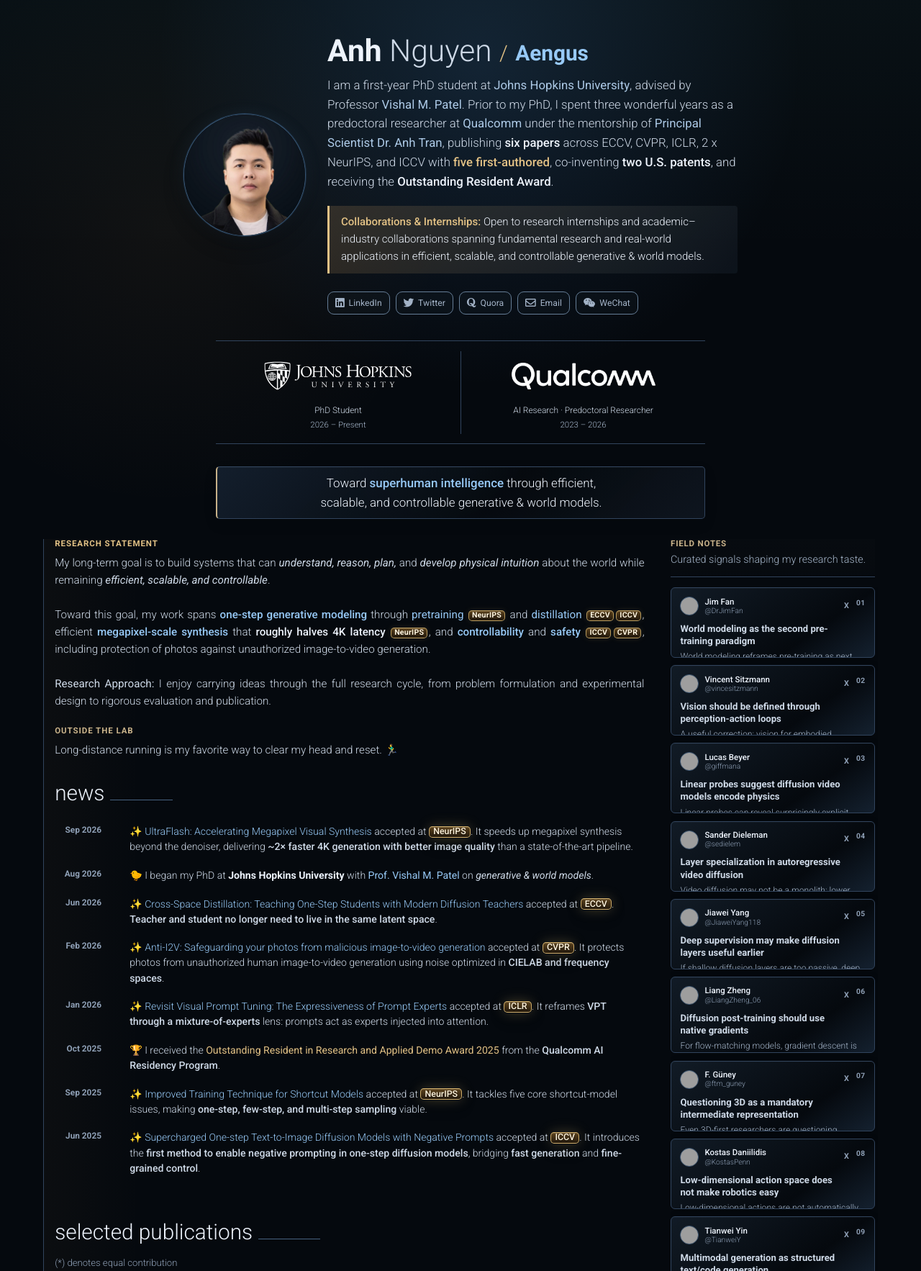
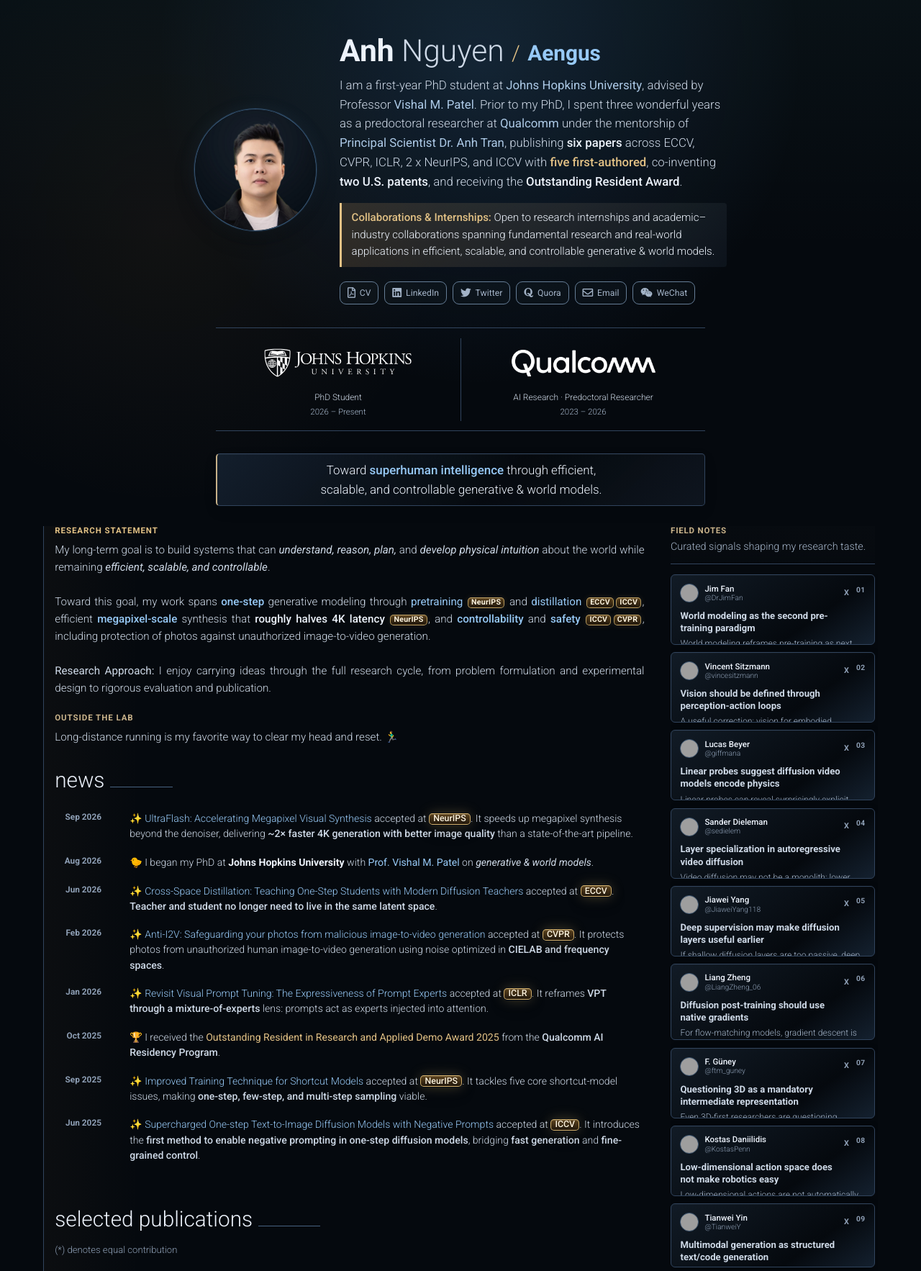
Before and after one commit to aengusng8/aengusng8.github.io, a Jekyll site: the page built from _pages/about.md, in a window 1280 px wide, cut to the strip 0-1766 px from the top of the page. Shown: the whole strip at 72% size. Built offline with Jekyll 4.4.1, drawn with Linux system fonts in a browser that asks for light colours; emoji names are drawn with the system emoji font; comment, search, counter and statistics services are not loaded; a style sheet for code colours, icons or effects is not loaded; grey boxes are pictures that could not be loaded.

Commit message:
Add CV button and align profile hero content

```diff
--- a/_includes/social.html
+++ b/_includes/social.html
@@ -1,3 +1,4 @@
+            <a href="{{ '/cv.pdf' | relative_url }}" title="View CV (PDF)" target="_blank" rel="noopener noreferrer"><i class="far fa-file-pdf" aria-hidden="true"></i><span>CV</span></a>
             {%- if site.linkedin_username -%}
             <a href="https://www.linkedin.com/in/{{ site.linkedin_username }}" title="LinkedIn"><i class="fab fa-linkedin" aria-hidden="true"></i><span>LinkedIn</span></a>
             {% endif %}
--- a/_layouts/about.html
+++ b/_layouts/about.html
@@ -6,8 +6,8 @@
       <div class="post">
         <article>
           {% if page.profile -%}
-          <div class="row profile-hero">
-            <div class="col-sm-3 profile-hero__media">
+          <div class="profile-hero">
+            <div class="profile-hero__media">
               {%- if page.profile.image %}
                 {% if page.profile.image_cicular %}
                   <div class="profile-avatar profile-avatar--circle">
@@ -30,7 +30,7 @@
                 {% endif %}
               {% endif -%}
             </div>
-            <div class="col-sm-9 profile-hero__body">
+            <div class="profile-hero__body">
               <h1 class="profile-hero__name">
                 <span class="profile-hero__name-strong">Anh</span>
                 <span class="profile-hero__name-light">Nguyen</span>
--- a/_pages/about.md
+++ b/_pages/about.md
@@ -5,7 +5,7 @@
 description: Research on efficient, scalable, and controllable generative and world models at Johns Hopkins University, advised by Professor Vishal M. Patel.
 keywords: Anh Nguyen, Anh Nguyen JHU, Anh Nguyen Johns Hopkins, Johns Hopkins University, PhD student, Qualcomm AI Research, generative modeling, diffusion models, multimodal intelligence
 subtitle: |+
-  <div class="profile-intro" data-nosnippet style="font-size: 1.05em; line-height: 1.6; margin-bottom: 20px;">
+  <div class="profile-intro" data-nosnippet style="font-size: 1.05em; line-height: 1.6; margin-bottom: 16px;">
     I am a first-year PhD student at <a href="https://www.jhu.edu/" target="_blank">Johns Hopkins University</a>, advised by Professor <a href="https://scholar.google.com/citations?user=AkEXTbIAAAAJ&hl=en" target="_blank">Vishal M. Patel</a>. Prior to my PhD, I spent three wonderful years as a predoctoral researcher at <a href="https://www.qualcomm.com/research/artificial-intelligence" target="_blank">Qualcomm</a> under the mentorship of <a href="https://scholar.google.com/citations?user=FYZ5ODQAAAAJ&hl=en" target="_blank">Principal Scientist Dr. Anh Tran</a>, publishing <strong>six papers</strong> across ECCV, CVPR, ICLR, 2 x NeurIPS, and ICCV with <strong class="profile-intro__lead">five first-authored</strong>, co-inventing <strong>two U.S. patents</strong>, and receiving the <strong>Outstanding Resident Award</strong>.
   </div>
 
@@ -41,7 +41,7 @@
       <div class="section-kicker">Research Statement</div>
       My long-term goal is to build systems that can <span class="rs-goal-em">understand, reason, plan,</span> and <span class="rs-goal-em">develop physical intuition</span> about the world while remaining <span class="rs-goal-em">efficient, scalable, and controllable</span>.
       <br><br>
-      Toward this goal, my work spans <a class="rs-link" href="#selected-publications">one-step generative modeling</a> through <a class="rs-link rs-link--secondary" href="#selected-publications">pretraining</a> <span class="rs-badge-group"><a class="rs-badge" href="#selected-publications">NeurIPS</a></span> and <a class="rs-link rs-link--secondary" href="#selected-publications">distillation</a> <span class="rs-badge-group"><a class="rs-badge" href="#selected-publications">ECCV</a><a class="rs-badge" href="#selected-publications">ICCV</a></span>, efficient <a class="rs-link" href="#selected-publications">megapixel-scale synthesis</a> that <strong class="rs-result">roughly halves 4K latency</strong> <span class="rs-badge-group"><a class="rs-badge" href="#selected-publications">NeurIPS</a></span>, and <a class="rs-link" href="#selected-publications">controllability</a> and <a class="rs-link" href="#selected-publications">safety</a> <span class="rs-badge-group"><a class="rs-badge" href="#selected-publications">ICCV</a><a class="rs-badge" href="#selected-publications">CVPR</a></span>, including protection of photos against unauthorized image-to-video generation.
+      Toward this goal, my work spans <a class="rs-link" href="#selected-publications">one-step</a> generative modeling through <a class="rs-link rs-link--secondary" href="#selected-publications">pretraining</a> <span class="rs-badge-group"><a class="rs-badge" href="#selected-publications">NeurIPS</a></span> and <a class="rs-link rs-link--secondary" href="#selected-publications">distillation</a> <span class="rs-badge-group"><a class="rs-badge" href="#selected-publications">ECCV</a><a class="rs-badge" href="#selected-publications">ICCV</a></span>, efficient <a class="rs-link" href="#selected-publications">megapixel-scale</a> synthesis that <strong class="rs-result">roughly halves 4K latency</strong> <span class="rs-badge-group"><a class="rs-badge" href="#selected-publications">NeurIPS</a></span>, and <a class="rs-link" href="#selected-publications">controllability</a> and <a class="rs-link" href="#selected-publications">safety</a> <span class="rs-badge-group"><a class="rs-badge" href="#selected-publications">ICCV</a><a class="rs-badge" href="#selected-publications">CVPR</a></span>, including protection of photos against unauthorized image-to-video generation.
       <br><br>
       <span class="rs-label">Research Approach:</span> I enjoy carrying ideas through the full research cycle, from problem formulation and experimental design to rigorous evaluation and publication.
     </div>
--- a/_sass/_base.scss
+++ b/_sass/_base.scss
@@ -1330,8 +1330,8 @@
 }
 
 .profile-opportunity-card {
-  margin: 0 0 1.55rem;
-  padding: 0.72rem 1rem;
+  margin: 0 0 1.25rem;
+  padding: 0.6rem 0.85rem;
   color: var(--profile-text);
   border: 0;
   border-left: 3px solid var(--profile-gold);
@@ -1339,7 +1339,7 @@
   background: linear-gradient(135deg, rgba(211, 161, 95, 0.18), rgba(130, 194, 255, 0.055));
   box-shadow: none;
   font-size: 0.94rem;
-  line-height: 1.58;
+  line-height: 1.55;
 }
 
 .profile-intro strong {
@@ -2104,7 +2104,7 @@
 
   .profile-opportunity-card {
     margin-bottom: 0.86rem;
-    padding: 0.65rem 0.75rem;
+    padding: 0.6rem 0.7rem;
     font-size: 13px;
     line-height: 1.55;
     text-align: left;
@@ -2121,7 +2121,7 @@
 
   .social .contact-icons {
     display: grid;
-    grid-template-columns: repeat(5, minmax(0, 1fr));
+    grid-template-columns: repeat(6, minmax(0, 1fr));
     align-items: center;
     justify-content: center;
     gap: 0.35rem;
--- a/_sass/_layout.scss
+++ b/_sass/_layout.scss
@@ -38,9 +38,18 @@
 }
 
 .profile-hero {
+  display: grid;
+  grid-template-columns: 10.625rem minmax(0, 1fr);
+  column-gap: 2rem;
   align-items: center;
+  max-width: 46.25rem;
+  margin-inline: auto;
   margin-top: 0.55rem;
-  margin-bottom: 2.25rem;
+  margin-bottom: 2rem;
+}
+
+.profile-hero__body {
+  min-width: 0;
 }
 
 .profile-hero__media {
@@ -87,7 +96,6 @@
 }
 
 .profile-hero__body .desc {
-  max-width: 790px;
   margin-bottom: 0;
 }
 
@@ -130,6 +138,27 @@
   }
 }
 
+@media (max-width: 767px) {
+  .profile-hero {
+    grid-template-columns: minmax(0, 1fr);
+    max-width: 33.625rem;
+    text-align: center;
+  }
+
+  .profile-avatar {
+    max-width: 118px;
+    margin-bottom: 0.68rem;
+  }
+
+  .profile-hero__body .desc {
+    text-align: left;
+  }
+
+  .profile-hero__body .contact-icons {
+    justify-content: center;
+  }
+}
+
 @media (max-width: 575px) {
   body {
     padding-bottom: calc(82px + env(safe-area-inset-bottom));
@@ -167,9 +196,6 @@
   }
 
   .profile-hero__body .desc {
-    margin-left: auto;
-    margin-right: auto;
-    max-width: 34rem;
     font-size: 14px;
     line-height: 1.55;
     text-align: left;
```
